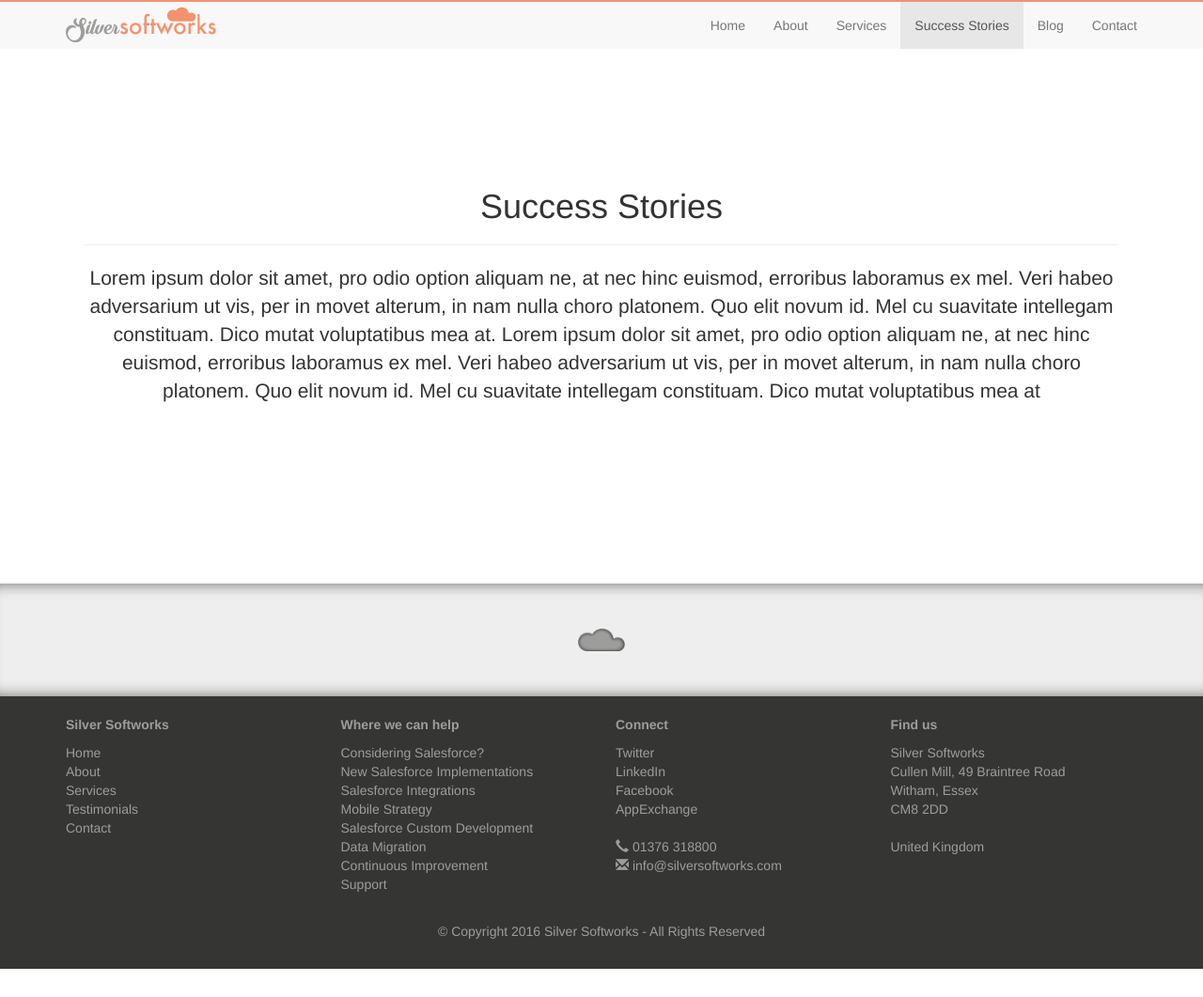
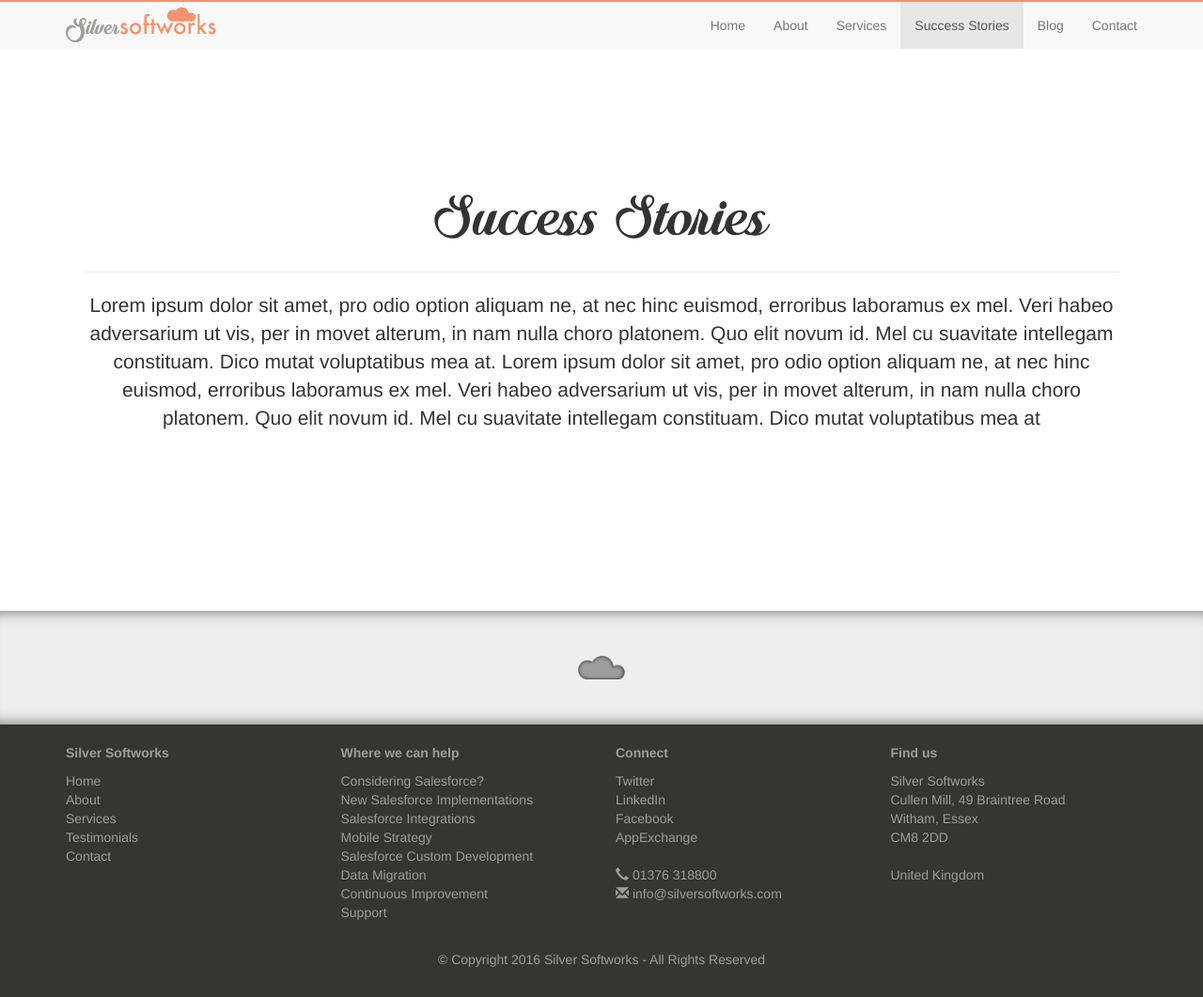
Before and after one commit to ThomasDavidPacker/Silver-Softworks, a Jekyll site: the page built from success-stories.html, in a window 1280 px wide and 1061 px high. Shown: the whole window at 94% size. Built offline with Jekyll 4.4.1, drawn with Linux system fonts in a browser that asks for light colours.

Commit message:
Updating headers
Updating headers

```diff
--- a/about.html
+++ b/about.html
@@ -8,7 +8,7 @@
 			<div class="row">
 				<div class="col-md-12">
 					<div class="c_section_content_center">
-						<h1>About</h1>
+						<h1 class="c_silsof_header c_header_large">About</h1>
 						<hr />
 						<p class="c_paragraph_medium">Silver Softworks are a registered Salesforce consulting partner based in the heart of Essex in the UK.</p>
 						<p class="c_paragraph_medium">We’re a group of highly experienced Salesforce consultants with a solid track record of helping businesses flourish. Improving the efficiency and quality of service a business provides is our passion and we pride ourselves on being able to deliver the same level of service to all of our customers. Working with all companies great and small we are keen to hear about your Salesforce needs or concerns to provide you with the best solution possible.</p>
--- a/blog.html
+++ b/blog.html
@@ -9,7 +9,7 @@
 			<div class="row">
 				<div class="col-md-12">
 					<div class="c_section_content_center">
-						<h1>Blog</h1>
+						<h1 class="c_silsof_header c_header_large">Blog</h1>
 						<hr />
 						<p class="c_paragraph_medium">Lorem ipsum dolor sit amet, pro odio option aliquam ne, at nec hinc euismod, erroribus laboramus ex mel. Veri habeo adversarium ut vis, per in movet alterum, in nam nulla choro platonem. Quo elit novum id. Mel cu suavitate intellegam constituam. Dico mutat voluptatibus mea at. Lorem ipsum dolor sit amet, pro odio option aliquam ne, at nec hinc euismod, erroribus laboramus ex mel. Veri habeo adversarium ut vis, per in movet alterum, in nam nulla choro platonem. Quo elit novum id. Mel cu suavitate intellegam constituam. Dico mutat voluptatibus mea at</p>
 					</div>
--- a/contact.html
+++ b/contact.html
@@ -106,7 +106,7 @@
 			<div class="row">
 				<div class="col-md-12">
 					<div class="c_section_content_center">
-						<h1 class="c_silsof_header c_header_large">We're on social media too!</h1>
+						<h2 class="c_silsof_header c_header_large">We're on social media too!</h2>
 					</div>
 				</div>
 			</div>
--- a/index.html
+++ b/index.html
@@ -81,7 +81,7 @@
 			<div class="row">
 				<div class="col-md-12">
 					<div class="c_section_content_center">
-						<h1>Who are we?</h1>
+						<h1 class="c_silsof_header c_header_large">Who are we?</h1>
 						<p class="c_paragraph_medium">We’re a group of highly experienced Salesforce consultants with a solid track record of helping businesses flourish. Improving the efficiency and quality of service a business provides is our passion and we pride ourselves on being able to deliver the same level of service to all of our customers. Working with all companies great and small we are keen to hear about your Salesforce needs or concerns to provide you with the best solution possible.</p>
 						<a href="about.html">Learn more</a>
 					</div>
@@ -155,7 +155,7 @@
 			<div class="row">
 				<div class="col-md-12">
 					<div class="c_section_content_center">
-						<h1>How can we help?</h1>
+						<h1 class="c_silsof_header c_header_large">How can we help?</h1>
 						<hr />
 						<p class="c_paragraph_medium">Lorem ipsum dolor sit amet, pro odio option aliquam ne, at nec hinc euismod, erroribus laboramus ex mel. Veri habeo adversarium ut vis, per in movet alterum, in nam nulla choro platonem. Quo elit novum id. Mel cu suavitate intellegam constituam. Dico mutat voluptatibus mea at.
 							Lorem ipsum dolor sit amet, pro odio option aliquam ne, at nec hinc euismod, erroribus laboramus ex mel. Veri habeo adversarium ut vis, per in movet alterum, in nam nulla choro platonem. Quo elit novum id. Mel cu suavitate intellegam constituam. Dico mutat voluptatibus mea at.</p>
--- a/services.html
+++ b/services.html
@@ -8,7 +8,7 @@
 			<div class="row">
 				<div class="col-md-12">
 					<div class="c_section_content_center">
-						<h1>Services</h1>
+						<h1 class="c_silsof_header c_header_large">Services</h1>
 						<hr />
 						<p class="c_paragraph_medium">Lorem ipsum dolor sit amet, pro odio option aliquam ne, at nec hinc euismod, erroribus laboramus ex mel. Veri habeo adversarium ut vis, per in movet alterum, in nam nulla choro platonem. Quo elit novum id. Mel cu suavitate intellegam constituam. Dico mutat voluptatibus mea at. Lorem ipsum dolor sit amet, pro odio option aliquam ne, at nec hinc euismod, erroribus laboramus ex mel. Veri habeo adversarium ut vis, per in movet alterum, in nam nulla choro platonem. Quo elit novum id. Mel cu suavitate intellegam constituam. Dico mutat voluptatibus mea at</p>
 					</div>
--- a/success-stories.html
+++ b/success-stories.html
@@ -8,7 +8,7 @@
 			<div class="row">
 				<div class="col-md-12">
 					<div class="c_section_content_center">
-						<h1>Success Stories</h1>
+						<h1 class="c_silsof_header c_header_large">Success Stories</h1>
 						<hr />
 						<p class="c_paragraph_medium">Lorem ipsum dolor sit amet, pro odio option aliquam ne, at nec hinc euismod, erroribus laboramus ex mel. Veri habeo adversarium ut vis, per in movet alterum, in nam nulla choro platonem. Quo elit novum id. Mel cu suavitate intellegam constituam. Dico mutat voluptatibus mea at. Lorem ipsum dolor sit amet, pro odio option aliquam ne, at nec hinc euismod, erroribus laboramus ex mel. Veri habeo adversarium ut vis, per in movet alterum, in nam nulla choro platonem. Quo elit novum id. Mel cu suavitate intellegam constituam. Dico mutat voluptatibus mea at</p>
 					</div>
```
